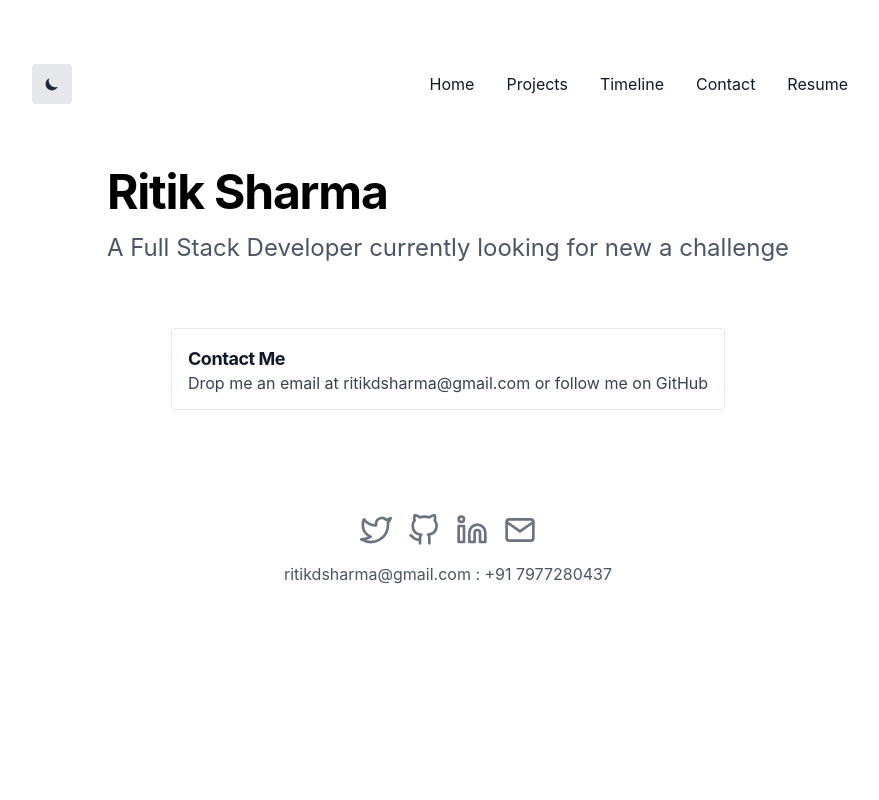
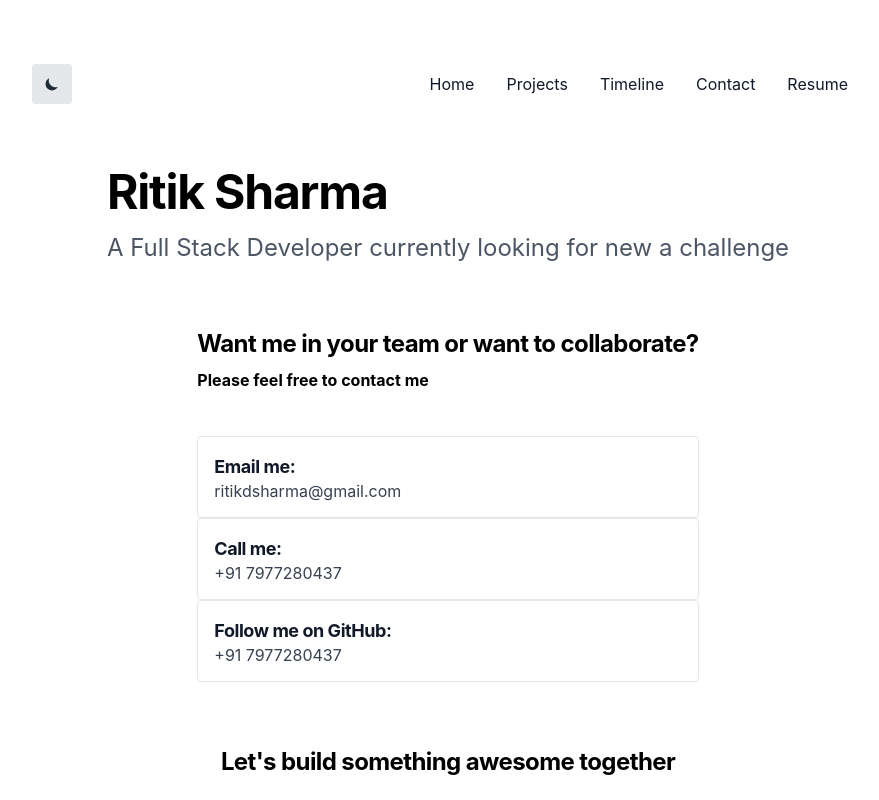
Before and after one commit to Ritik-Sharma38/ritiksharma, a Next.js app: page /contact in a window 1280 px wide. Shown: the top 800 px of the page, without its empty margins (192-1071 px from the left). Built offline with nearby package versions, Linux system fonts and the light colour scheme; what @tailwindcss/typography would draw is missing.

Commit message:
✨final-update

```diff
--- /dev/null
+++ b/pages/404.js
@@ -0,0 +1,49 @@
+import { NextSeo } from 'next-seo';
+import Link from 'next/link';
+
+const title = 'Error - 404';
+const description = 'Unavailable';
+
+const ExternalLink = ({ href, children }) => (
+	<a
+		className="text-sm text-gray-500 hover:text-gray-600 transition"
+		target="_blank"
+		rel="noopener noreferrer"
+		href={href}
+	>
+		{children}
+	</a>
+);
+export default function About() {
+	return (
+		<>
+			<NextSeo
+				title={title}
+				description={description}
+				openGraph={{
+					title,
+					description,
+				}}
+			/>
+			<div className="flex flex-col justify-center items-start max-w-2xl mx-auto mb-16">
+				<h1 className="font-bold text-2xl md:text-5xl tracking-tight mb-4 text-black dark:text-white">
+					Uh Oh!
+				</h1>
+				<br />
+				<p className="text-2xl text-gray-600 dark:text-gray-400">The page is Unavailable</p> <br />
+				<p className="text-gray-600 dark:text-gray-400 mb-8">
+					It seems you've found something that used to exist, or you spelled something wrong. I'm guessing you
+					spelled something wrong. Can you double check that URL?
+				</p>
+			</div>
+			<div className="flex flex-col justify-center items-center max-w-2xl mx-auto mb-16">
+				<p className="text-gray-600 dark:text-gray-400 mb-8">Want to go back?</p>
+				<Link href="/">
+					<a className="p-1 sm:p-4 w-64 font-bold mx-auto bg-gray-100 dark:bg-gray-900 text-center rounded-md text-black dark:text-white">
+						Return Home
+					</a>
+				</Link>
+			</div>
+		</>
+	);
+}
--- a/pages/MobApps.js
+++ b/pages/MobApps.js
@@ -1,7 +1,6 @@
 import { NextSeo } from 'next-seo';
 import ProjectCard from '../components/ProjectCard';
 
-const url = 'https://ritikdsharma.vercel.app/projects';
 const title = 'Ritik Sharma';
 const description = 'Full Stack Engineer';
 
@@ -11,9 +10,7 @@ export default function MobApps() {
 			<NextSeo
 				title={title}
 				description={description}
-				canonical={url}
 				openGraph={{
-					url,
 					title,
 					description,
 				}}
@@ -21,8 +18,8 @@ export default function MobApps() {
 			<div className="flex flex-col justify-center items-start max-w-2xl">
 				<ProjectCard
 					title="CogAn-Friend"
-					description="Android/iOS app for  "
-					href="/projects"
+					description="Developed a cross-platform smartphone application using React-Native, Redux, and Node Package Manager (NPM). Used over 20 JavaScript packages necessary for the User Interface (UI) components, Firebase, and Firestore services. Structured the back-end using GCP for authentication, and back-end management of user services. Used Cloud Firestore for user data storage using its client library for Python v3.7 and Node.js for database interactions. One database was dedicated to the user profiles of the patients and doctors while the other database comprised only of the results."
+					href="https://github.com/Ritik-Sharma38/CongAn-Friend"
 					// icon="react2025"
 				/>
 			</div>
--- a/pages/WebApps.js
+++ b/pages/WebApps.js
@@ -1,7 +1,6 @@
 import { NextSeo } from 'next-seo';
 import ProjectCard from '../components/ProjectCard';
 
-const url = 'https://ritikdsharma.vercel.app/projects';
 const title = 'Ritik Sharma';
 const description = "Ritik Sharma's projects";
 
@@ -11,9 +10,7 @@ export default function WebApps() {
 			<NextSeo
 				title={title}
 				description={description}
-				canonical={url}
 				openGraph={{
-					url,
 					title,
 					description,
 				}}
@@ -21,16 +18,17 @@ export default function WebApps() {
 			<div className="flex flex-col justify-center items-start max-w-2xl mb-10">
 				<ProjectCard
 					title="Performance testing using Server-side-rendering"
-					description="A Blogging Website built using Next.js"
+					description="Developed and deployed a server-side rendered blog website using Next.js with Prisma and MySQL integration. Tested the website’s server response and performance in contrast to static, universal, and client-side rendered websites based on server-response time, DOM loading and processing, speed
+                    ̈ index, time to first byte, and final interactive time"
 					href="https://wdl-blog.vercel.app/"
 					// icon="nextjs"
 				/>
-                <ProjectCard
+				{/* <ProjectCard
 					title="Moonlight & Sunshine"
 					description="A Blog Website"
 					href="https://wdl-blog.vercel.app/"
 					// icon="nextjs"
-				/>
+				/> */}
 			</div>
 		</>
 	);
--- a/pages/about.js
+++ b/pages/about.js
@@ -1,6 +1,5 @@
 import { NextSeo } from 'next-seo';
 
-const url = 'https://ritikdsharma.vercel.app/about';
 const title = 'Ritik Sharma';
 const description = 'Full Stack Engineer';
 
@@ -10,9 +9,7 @@ export default function About() {
 			<NextSeo
 				title={title}
 				description={description}
-				canonical={url}
 				openGraph={{
-					url,
 					title,
 					description,
 				}}
--- a/pages/contact.js
+++ b/pages/contact.js
@@ -1,7 +1,6 @@
 import { NextSeo } from 'next-seo';
 import ProjectCard from '../components/ProjectCard';
 
-const url = 'https://ritikdsharma.vercel.app/about';
 const title = 'Ritik Sharma';
 const description = "Ritik Sharma's contact";
 
@@ -21,9 +20,7 @@ export default function About() {
 			<NextSeo
 				title={title}
 				description={description}
-				canonical={url}
 				openGraph={{
-					url,
 					title,
 					description,
 				}}
@@ -34,35 +31,44 @@ export default function About() {
 				</h2>
 				<p className="text-2xl text-gray-600 dark:text-gray-400">
 					A Full Stack Developer currently looking for new a challenge
-					{/* , experienced in React.js, Next.js, React-native, Flutter, Google */}
 				</p>
 			</div>
+			<div className="justify-center items-start max-w-2xl mx-auto mb-16">
+				<h2 className="font-bold text-2xl tracking-tight mb-2 dark:text-white">
+					Want me in your team or want to collaborate?
+				</h2>
+				{/* </div>
+			<div className="flex flex-col justify-center items-start max-w-2xl mx-auto mb-16"> */}
+				<h3 className="dark:text-gray-300 mb-5">
+					<b>Please feel free to contact me</b>
+				</h3>
+				<br />
+				<ProjectCard
+					title="Email me:"
+					description="
+                        ritikdsharma@gmail.com
+						"
+					href="mailto:ritikdsharma@gmail.com"
+				/>
+				<ProjectCard
+					title="Call me:"
+					description="
+					+91 7977280437
+                        "
+				/>
+				<ProjectCard
+					title="Follow me on GitHub:"
+					description="
+					+91 7977280437
+						"
+					href="https://github.com/Ritik-Sharma38"
+				/>
+
+				{/* <h3 className="dark:text-gray-300 mb-5">Let's work and build something awesome together</h3> */}
+			</div>
 			<div className="flex flex-col justify-center items-start max-w-2xl mx-auto mb-16">
-				<h2 className="text-1xl text-gray-600 dark:text-gray-400 mb-10">
-					{/* <b>LANGUAGES: </b>
-					Python, Bash, Java, JavaScript, TypeScript, CSS3, SASS, C/C++, PHP
-					<br />
-					<b>FRAMEWORKS: </b>
-					React, Next.js, React Native, TensorFlow, Keras
-					<br />
-					<b>SOFTWARES: </b>
-					Visual Studio Code, Android Studio, Tableau, Weka
-					<br />
-					<b>DOMAIN: </b>
-					Mobile App Development, Website Development, Machine Learning, Deep Learning, Computer Vision
-					<br />
-					<b>CLOUD: </b>
-					React, Next.js, React Native, TensorFlow, Keras
-					<br />
-					<b>TOOLS: </b>
-					Node.js, MongoDB, Git, GitHub, LATEX */}
-
-					<ProjectCard
-						title="Contact Me"
-						description="
-                        Drop me an email at ritikdsharma@gmail.com or follow me on GitHub
-                        "
-					/>
+				<h2 className="font-bold text-2xl tracking-tight mb-2 dark:text-white">
+					Let's build something awesome together
 				</h2>
 			</div>
 		</>
--- a/pages/projects.js
+++ b/pages/projects.js
@@ -3,8 +3,7 @@ import WebApps from './WebApps';
 import MobApps from './MobApps';
 import Skills from './skills';
 
-const url = 'https://ritikdsharma.vercel.app/projects';
-const title = 'Ritik Sharma';
+const title = 'Projects - Ritik Sharma';
 const description = 'Full Stack Engineer';
 
 export default function Project() {
@@ -13,18 +12,21 @@ export default function Project() {
 			<NextSeo
 				title={title}
 				description={description}
-				canonical={url}
 				openGraph={{
-					url,
 					title,
 					description,
 				}}
 			/>
 			<div className="flex flex-col justify-center items-start max-w-2xl mx-auto mb-16">
-				{/* <h1 className="font-bold text-1xl md:text-5xl tracking-tight mb-4 dark:text-white">Experience</h1> */}
+				<h3 className="font-bold text-1xl md:text-3xl tracking-tight mb-4 dark:text-white">
+					Below is a collection of my most interesting projects
+				</h3>
+				<br />
 				{/* <h2 className="text-1xl text-gray-600 dark:text-gray-400 mb-10">
-				</h2> */}
+					Some of my most interesting projects
+				</h2>  */}
 				{/* <Skills /> */}
+				{/* <h2 className="font-bold text-4xl tracking-tight mb-2 dark:text-white">Some of my most intersting projects</h2> */}
 				<h2 className="font-bold text-2xl tracking-tight mb-2 dark:text-white">Website Development</h2>
 				<h3 className="dark:text-gray-300 mb-5">React.js, Next.js</h3>
 				<WebApps />
--- a/pages/skills.js
+++ b/pages/skills.js
@@ -2,8 +2,7 @@ import { NextSeo } from 'next-seo';
 import WebApps from './WebApps';
 import MobApps from './MobApps';
 
-const url = 'https://ritikdsharma.vercel.app/projects';
-const title = 'Ritik Sharma';
+const title = 'Skills - Ritik Sharma';
 const description = 'Full Stack Engineer';
 
 export default function Skills() {
@@ -12,9 +11,7 @@ export default function Skills() {
 			<NextSeo
 				title={title}
 				description={description}
-				canonical={url}
 				openGraph={{
-					url,
 					title,
 					description,
 				}}
--- a/pages/timeline.js
+++ b/pages/timeline.js
@@ -44,9 +44,12 @@ export default function Timeline() {
 					Impressed by the results, the same German Company I formerly worked with as a Machine Learning
 					Intern offered a full contract for website development and enhancement.
 				</Step>
-				<Step title="Got my first freelance project">
+				<Step title="Finished my first freelance project">
 					Worked with a Malaysian client on a cross-platform mobile application using React Native. Finished
 					the project with satisfactory results in 15 days.
+				</Step>
+				<Step title="Published my first research paper">
+					Published a paper for a complete product developed for detecting depression using vision.
 				</Step>
 				<Step title="Expedited another project at University of Cambridge">
 					<b>Role: </b>Cloud Machine Learning & Full Stack Developer
```
Also changed, not shown: public/images/banner.jpg.
